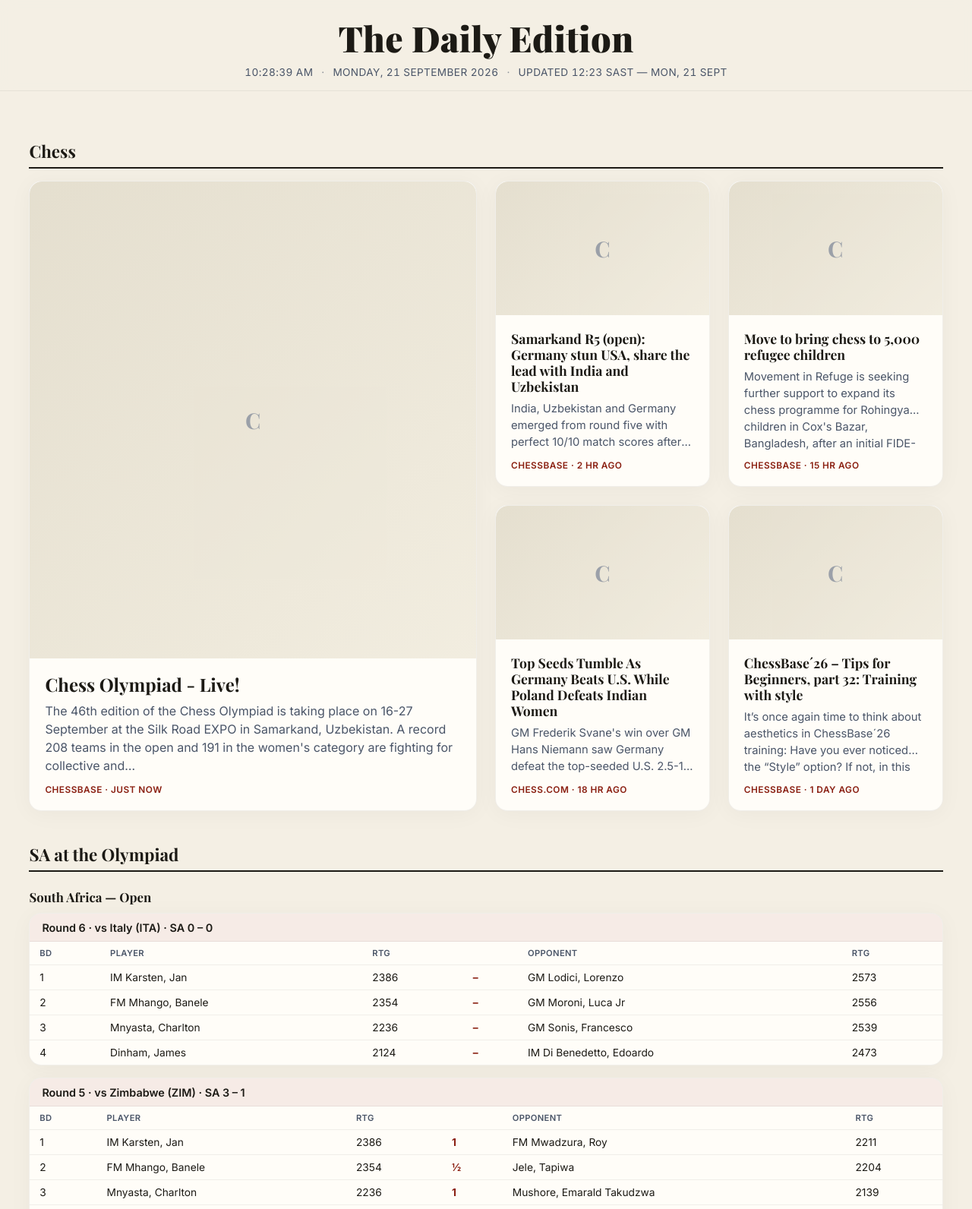
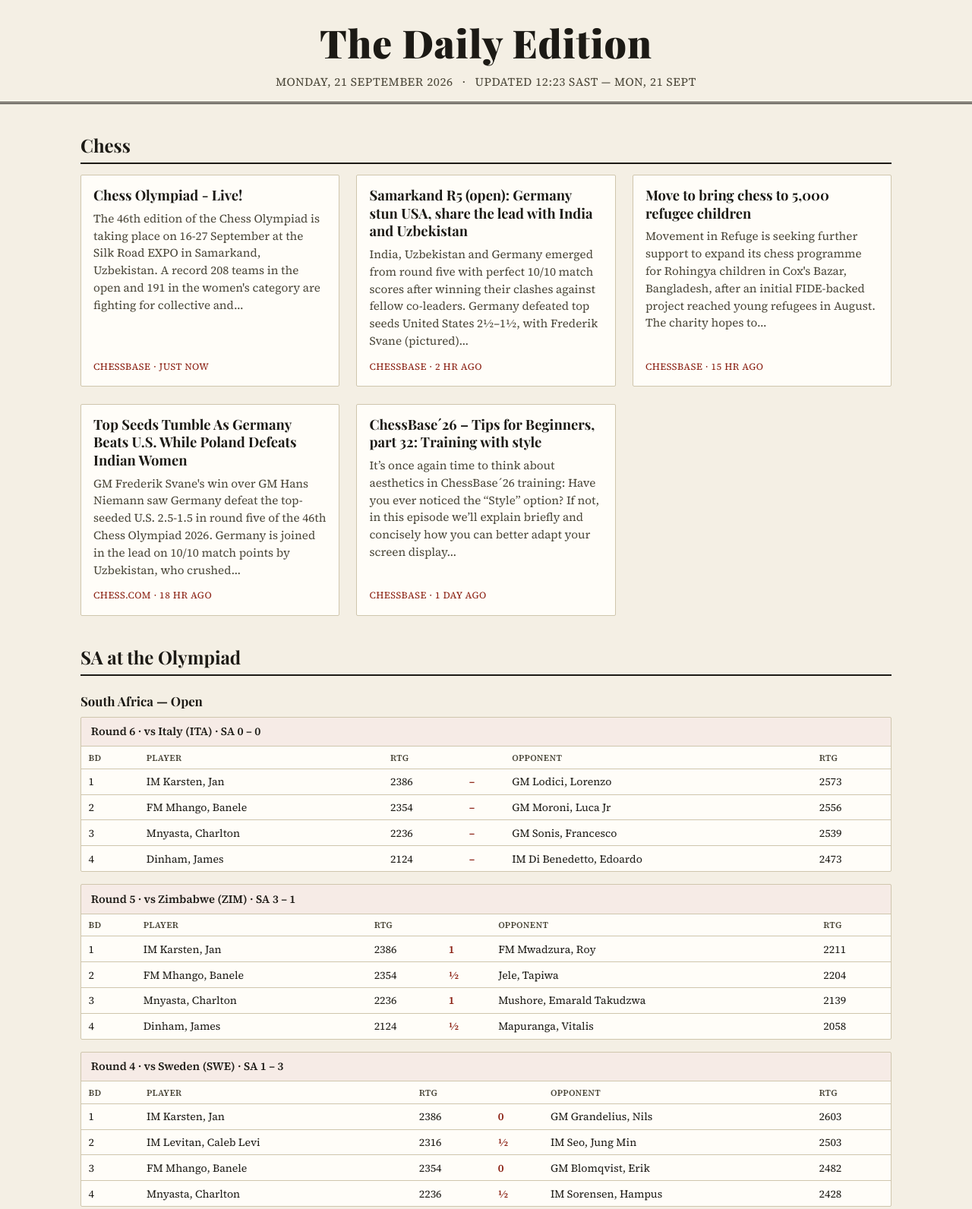
Before and after one commit to heynsanthon-ui/DailyNews, a website: page docs/index.html in a window 1280 px wide. Shown: the top 1592 px of the page at 76% size. Drawn offline with nearby package versions, Linux system fonts and the light colour scheme.

Commit message:
Revert the Bento Box redesign
Restores the previous newspaper-style layout across index.html,
style.css and app.js. Keeping the redesign commit in history rather
than dropping it, in case any part of it is wanted later.

Co-Authored-By: Claude Sonnet 5 <noreply@anthropic.com>

```diff
--- a/docs/app.js
+++ b/docs/app.js
@@ -12,9 +12,9 @@ function relativeTime(isoDate) {
   return `${days} day${days === 1 ? "" : "s"} ago`;
 }
 
-function renderCard(article, isFeature) {
+function renderCard(article) {
   const a = document.createElement("a");
-  a.className = isFeature ? "card card-feature" : "card";
+  a.className = "card";
   a.href = article.link;
   a.target = "_blank";
   a.rel = "noopener noreferrer";
@@ -26,13 +26,8 @@ function renderCard(article, isFeature) {
     img.alt = "";
     img.loading = "lazy";
     img.referrerPolicy = "no-referrer";
-    img.onerror = () => {
-      const placeholder = cell("div", (article.source || "?").slice(0, 1).toUpperCase(), "card-image-placeholder");
-      img.replaceWith(placeholder);
-    };
+    img.onerror = () => img.remove();
     a.appendChild(img);
-  } else {
-    a.appendChild(cell("div", (article.source || "?").slice(0, 1).toUpperCase(), "card-image-placeholder"));
   }
 
   const body = document.createElement("div");
@@ -69,7 +64,7 @@ function renderSection(section) {
   wrap.appendChild(title);
 
   const grid = document.createElement("div");
-  grid.className = "bento-grid";
+  grid.className = "card-grid";
 
   if (section.articles.length === 0) {
     const empty = document.createElement("p");
@@ -77,7 +72,7 @@ function renderSection(section) {
     empty.textContent = "No stories right now — check back later.";
     wrap.appendChild(empty);
   } else {
-    section.articles.forEach((article, i) => grid.appendChild(renderCard(article, i === 0)));
+    section.articles.forEach((article) => grid.appendChild(renderCard(article)));
     wrap.appendChild(grid);
   }
 
@@ -296,23 +291,11 @@ function renderOlympiadSection(teams) {
   return wrap;
 }
 
-function startLiveClock() {
-  const clockEl = document.getElementById("live-clock");
-  if (!clockEl) return;
-  const tick = () => {
-    clockEl.textContent = new Date().toLocaleTimeString([], { hour: "2-digit", minute: "2-digit", second: "2-digit" });
-  };
-  tick();
-  setInterval(tick, 1000);
-}
-
 async function main() {
   const paper = document.getElementById("paper");
   const status = document.getElementById("status");
   const dateEl = document.getElementById("edition-date");
   const labelEl = document.getElementById("edition-label");
-
-  startLiveClock();
 
   dateEl.textContent = new Date().toLocaleDateString("en-ZA", {
     weekday: "long",
--- a/docs/index.html
+++ b/docs/index.html
@@ -17,17 +17,15 @@
 
 <link rel="preconnect" href="https://fonts.googleapis.com" />
 <link rel="preconnect" href="https://fonts.gstatic.com" crossorigin />
-<link href="https://fonts.googleapis.com/css2?family=Playfair+Display:wght@600;700;900&family=Inter:wght@400;500;600;700&display=swap" rel="stylesheet" />
+<link href="https://fonts.googleapis.com/css2?family=Playfair+Display:wght@600;700;900&family=Source+Serif+4:opsz,wght@8..60,400;8..60,600&display=swap" rel="stylesheet" />
 
-<link rel="stylesheet" href="style.css?v=2bc7909f" />
+<link rel="stylesheet" href="style.css?v=ba88d690" />
 </head>
 <body>
 <header class="masthead">
   <div class="masthead-inner">
     <h1 class="masthead-title">The Daily Edition</h1>
     <div class="masthead-meta">
-      <span id="live-clock"></span>
-      <span class="dot">·</span>
       <span id="edition-date"></span>
       <span class="dot">·</span>
       <span id="edition-label">Loading…</span>
@@ -35,7 +33,7 @@
   </div>
 </header>
 
-<main id="paper" class="paper">
+<main id="paper">
   <p id="status" class="status">Fetching this morning's edition…</p>
 </main>
 
@@ -43,6 +41,6 @@
   <p>Assembled automatically each morning and topped up through the day.</p>
 </footer>
 
-<script src="app.js?v=c24bd95d"></script>
+<script src="app.js?v=20b9148b"></script>
 </body>
 </html>
--- a/docs/style.css
+++ b/docs/style.css
@@ -2,13 +2,9 @@
   --paper: #f4efe4;
   --paper-card: #fffdf8;
   --ink: #1c1a15;
-  --ink-soft: #4a5568;
+  --ink-soft: #4a4638;
   --rule: #cfc6ad;
   --accent: #8a1f11;
-  --card-border: rgba(0, 0, 0, 0.06);
-  --card-shadow: 0 4px 30px rgba(0, 0, 0, 0.04);
-  --card-shadow-hover: 0 10px 30px rgba(0, 0, 0, 0.09);
-  --placeholder: linear-gradient(135deg, #cfc6ad, #e7e0cc);
 }
 
 @media (prefers-color-scheme: dark) {
@@ -16,13 +12,9 @@
     --paper: #17150f;
     --paper-card: #221f17;
     --ink: #f2ede0;
-    --ink-soft: #b9b3a6;
+    --ink-soft: #c9c2ac;
     --rule: #47422f;
     --accent: #e2795f;
-    --card-border: rgba(255, 255, 255, 0.08);
-    --card-shadow: 0 4px 30px rgba(0, 0, 0, 0.35);
-    --card-shadow-hover: 0 10px 30px rgba(0, 0, 0, 0.5);
-    --placeholder: linear-gradient(135deg, #34301f, #47422f);
   }
 }
 
@@ -34,7 +26,7 @@ body {
   margin: 0;
   background: var(--paper);
   color: var(--ink);
-  font-family: "Inter", system-ui, -apple-system, "Segoe UI", sans-serif;
+  font-family: "Source Serif 4", Georgia, "Times New Roman", serif;
   -webkit-font-smoothing: antialiased;
   padding-bottom: 3rem;
 }
@@ -43,21 +35,13 @@ a {
   color: inherit;
 }
 
-/* ---------- Header ---------- */
-
 .masthead {
-  position: sticky;
-  top: 0;
-  z-index: 10;
-  background: color-mix(in srgb, var(--paper) 92%, transparent);
-  backdrop-filter: blur(10px);
-  -webkit-backdrop-filter: blur(10px);
-  border-bottom: 1px solid var(--card-border);
-  padding: 1.2rem 1rem 1rem;
+  border-bottom: 3px double var(--ink);
+  padding: 1.4rem 1rem 1rem;
 }
 
 .masthead-inner {
-  max-width: 1600px;
+  max-width: 1100px;
   margin: 0 auto;
   text-align: center;
 }
@@ -65,31 +49,27 @@ a {
 .masthead-title {
   font-family: "Playfair Display", "Times New Roman", serif;
   font-weight: 900;
-  font-size: clamp(1.8rem, 5vw, 2.9rem);
-  letter-spacing: 0.01em;
+  font-size: clamp(2rem, 6vw, 3.2rem);
+  letter-spacing: 0.02em;
   margin: 0;
 }
 
 .masthead-meta {
-  margin-top: 0.35rem;
+  margin-top: 0.4rem;
   color: var(--ink-soft);
-  font-size: 0.85rem;
-  letter-spacing: 0.03em;
+  font-size: 0.95rem;
+  letter-spacing: 0.04em;
   text-transform: uppercase;
-  font-variant-numeric: tabular-nums;
 }
 
 .masthead-meta .dot {
   margin: 0 0.5em;
-  opacity: 0.6;
 }
 
-/* ---------- Layout container ---------- */
-
-.paper {
-  max-width: 1600px;
+#paper {
+  max-width: 1100px;
   margin: 0 auto;
-  padding: max(1.5rem, 3vw);
+  padding: 0 1rem;
 }
 
 .status {
@@ -100,101 +80,52 @@ a {
 }
 
 .section {
-  margin-top: 2.6rem;
-}
-
-.section:first-child {
-  margin-top: 1.6rem;
+  margin-top: 2.4rem;
 }
 
 .section-title {
   font-family: "Playfair Display", serif;
   font-weight: 700;
-  font-size: 1.4rem;
-  margin: 0 0 1rem;
+  font-size: 1.5rem;
+  margin: 0 0 0.9rem;
   padding-bottom: 0.4rem;
   border-bottom: 2px solid var(--ink);
 }
 
-/* ---------- Bento grid ---------- */
-
-.bento-grid {
+.card-grid {
   display: grid;
-  grid-template-columns: 1fr;
-  gap: 1.5rem;
+  grid-template-columns: repeat(auto-fill, minmax(260px, 1fr));
+  gap: 1.4rem;
 }
 
-@media (min-width: 768px) and (max-width: 1023px) {
-  .bento-grid {
-    grid-template-columns: repeat(2, 1fr);
-  }
-  .card-feature {
-    grid-column: span 2;
-  }
+.card {
+  display: block;
+  text-decoration: none;
+  background: var(--paper-card);
+  border: 1px solid var(--rule);
+  border-radius: 2px;
+  overflow: hidden;
+  display: flex;
+  flex-direction: column;
+  transition: transform 0.15s ease, box-shadow 0.15s ease;
 }
 
-@media (min-width: 1024px) {
-  .bento-grid {
-    grid-template-columns: repeat(4, 1fr);
-  }
-  .card-feature {
-    grid-column: span 2;
-    grid-row: span 2;
-  }
+.card:hover,
+.card:focus-visible {
+  transform: translateY(-2px);
+  box-shadow: 0 6px 18px rgba(0, 0, 0, 0.12);
 }
 
-/* ---------- Cards ---------- */
-
-.card {
-  display: flex;
-  flex-direction: column;
-  text-decoration: none;
-  background: var(--paper-card);
-  border: 1px solid var(--card-border);
-  border-radius: 16px;
-  overflow: hidden;
-  box-shadow: var(--card-shadow);
-  transition: transform 0.2s ease, box-shadow 0.2s ease;
-}
-
-@media (hover: hover) and (pointer: fine) {
-  .card:hover,
-  .card:focus-visible {
-    transform: translateY(-2px);
-    box-shadow: var(--card-shadow-hover);
-  }
-}
-
-.card-image,
-.card-image-placeholder {
+.card-image {
   width: 100%;
   aspect-ratio: 16 / 10;
   object-fit: cover;
+  background: var(--rule);
   display: block;
-  border-radius: 16px 16px 0 0;
-}
-
-.card-feature .card-image,
-.card-feature .card-image-placeholder {
-  aspect-ratio: 16 / 9;
-  height: 100%;
-  min-height: 220px;
-}
-
-.card-image-placeholder {
-  background: var(--placeholder);
-  display: flex;
-  align-items: center;
-  justify-content: center;
-  color: var(--ink-soft);
-  font-family: "Playfair Display", serif;
-  font-size: 1.8rem;
-  font-weight: 700;
-  opacity: 0.55;
 }
 
 .card-body {
-  padding: 1.25rem;
+  padding: 0.9rem 1rem 1.1rem;
   flex: 1;
   display: flex;
   flex-direction: column;
@@ -203,42 +134,26 @@ a {
 .card-headline {
   font-family: "Playfair Display", serif;
   font-weight: 700;
-  line-height: 1.2;
-  font-size: 1.1rem;
+  font-size: 1.15rem;
+  line-height: 1.28;
   margin: 0 0 0.5rem;
   color: var(--ink);
 }
 
-.card-feature .card-headline {
-  font-size: 1.5rem;
-}
-
 .card-summary {
-  font-size: 0.92rem;
+  font-size: 0.95rem;
   line-height: 1.5;
   color: var(--ink-soft);
   margin: 0 0 0.8rem;
   flex: 1;
-  display: -webkit-box;
-  -webkit-line-clamp: 3;
-  -webkit-box-orient: vertical;
-  overflow: hidden;
-}
-
-.card-feature .card-summary {
-  -webkit-line-clamp: 4;
-  font-size: 1rem;
 }
 
 .card-meta {
-  font-size: 0.74rem;
+  font-size: 0.78rem;
   text-transform: uppercase;
   letter-spacing: 0.04em;
   color: var(--accent);
-  font-weight: 600;
 }
-
-/* ---------- Olympiad / results / standings ---------- */
 
 .olympiad-team-title {
   font-family: "Playfair Display", serif;
@@ -251,17 +166,15 @@ a {
 .olympiad-round {
   margin-bottom: 1rem;
   background: var(--paper-card);
-  border: 1px solid var(--card-border);
-  border-radius: 16px;
-  box-shadow: var(--card-shadow);
-  overflow: hidden;
+  border: 1px solid var(--rule);
+  border-radius: 2px;
 }
 
 .olympiad-round-header {
-  padding: 0.6rem 1rem;
+  padding: 0.55rem 0.8rem;
   font-weight: 600;
-  font-size: 0.9rem;
-  border-bottom: 1px solid var(--card-border);
+  font-size: 0.92rem;
+  border-bottom: 1px solid var(--rule);
   background: color-mix(in srgb, var(--accent) 8%, transparent);
 }
 
@@ -272,22 +185,22 @@ a {
 .olympiad-table {
   width: 100%;
   border-collapse: collapse;
-  font-size: 0.86rem;
+  font-size: 0.88rem;
   white-space: nowrap;
 }
 
 .olympiad-table th,
 .olympiad-table td {
-  padding: 0.5rem 0.8rem;
+  padding: 0.4rem 0.6rem;
   text-align: left;
-  border-bottom: 1px solid var(--card-border);
+  border-bottom: 1px solid var(--rule);
 }
 
 .olympiad-table th {
   color: var(--ink-soft);
   font-weight: 600;
   text-transform: uppercase;
-  font-size: 0.7rem;
+  font-size: 0.72rem;
   letter-spacing: 0.03em;
 }
 
@@ -311,14 +224,18 @@ a {
   color: var(--ink-soft);
 }
 
-/* ---------- Footer ---------- */
-
 .colophon {
-  max-width: 1600px;
+  max-width: 1100px;
   margin: 3rem auto 0;
   padding: 1rem;
   text-align: center;
   color: var(--ink-soft);
   font-size: 0.85rem;
-  border-top: 1px solid var(--card-border);
+  border-top: 1px solid var(--rule);
 }
+
+@media (max-width: 480px) {
+  .card-grid {
+    grid-template-columns: 1fr;
+  }
+}
```
